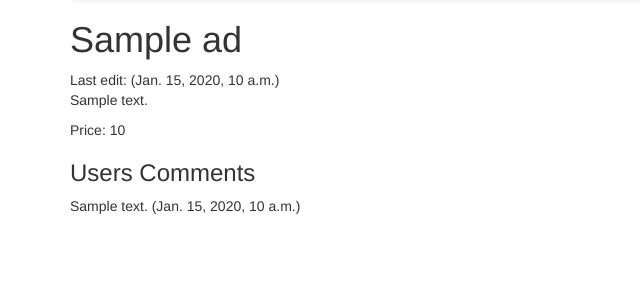
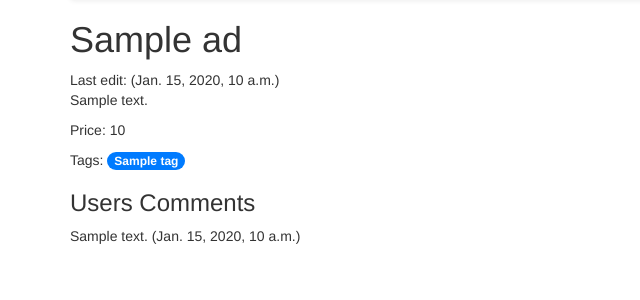
Before and after one commit to lucassf/Django-Project, a Django app: template ads/templates/ads/ad_detail.html in a window 1280 px wide. Shown: the part 52-352 px from the top of the page, without its empty margins (0-640 px from the left). Run offline with Django 3.2, Linux system fonts and the light colour scheme; the template is opened without the code that fills it: most values are stand-ins (such as "Sample title", 1, 10 or a date in 2020); some libraries are stand-ins or nearby versions.

Commit message:
Added tags

```diff
--- a/ads/forms.py
+++ b/ads/forms.py
@@ -18,7 +18,7 @@ class CreateForm(forms.ModelForm):
     # Hint: this will need to be changed for use in the ads application :)
     class Meta:
         model = Ad
-        fields = ['title', 'price', 'text', 'picture']
+        fields = ['title', 'price', 'text', 'picture', 'tags']
 
     # Validate the size of the picture
     def clean(self):
--- a/ads/models.py
+++ b/ads/models.py
@@ -1,6 +1,8 @@
 from django.db import models
 from django.core.validators import MinLengthValidator
 from django.conf import settings
+
+from taggit.managers import TaggableManager
 
 
 class Ad(models.Model):
@@ -15,6 +17,7 @@ class Ad(models.Model):
     content_type = models.CharField(
         max_length=256, null=True, help_text='The MIMEType of the file')
     favorites = models.ManyToManyField(settings.AUTH_USER_MODEL, through='Favorite', related_name='favorite_ads')
+    tags = TaggableManager()
 
     owner = models.ForeignKey(settings.AUTH_USER_MODEL,
                               on_delete=models.CASCADE)
--- a/ads/templates/ads/ad_detail.html
+++ b/ads/templates/ads/ad_detail.html
@@ -1,4 +1,12 @@
 {% extends "base_menu.html" %}
+
+{% block head %}
+<style>
+.badge_blue {
+    background-color: rgb(0, 123, 255);
+}
+</style>
+{% endblock %}
 
 {% block content %}
 <h1>{{ ad.title }}</h1>
@@ -13,9 +21,10 @@ Last edit: ({{ ad.updated_at }})
 {% endif %}
 <p>{{ ad.text }}</p>
 <p>Price: {{ ad.price }}</p>
+<p>Tags:{% for tag in ad.tags.all %} <span class="badge badge_blue">{{tag}}</span>{% endfor %}</p>
 
 {% if user.is_authenticated %}
-<br clear="all"/>
+<br clear="all" />
 <p>
     {% load crispy_forms_tags %}
 <form method="post" action="{% url 'ads:ad_comment_create' ad.id %}">
--- a/ads/views.py
+++ b/ads/views.py
@@ -63,6 +63,8 @@ class AdCreateView(LoginRequiredMixin, View):
         ad = form.save(commit=False)
         ad.owner = self.request.user
         ad.save()
+        form.save_m2m()
+
         return redirect(self.success_url)
 
 
@@ -86,6 +88,7 @@ class AdUpdateView(LoginRequiredMixin, View):
 
         ad = form.save(commit=False)
         ad.save()
+        form.save_m2m()
 
         return redirect(self.success_url)
 
--- a/mysite/settings.py
+++ b/mysite/settings.py
@@ -44,6 +44,7 @@ INSTALLED_APPS = [
     'django.contrib.messages',
     'django.contrib.staticfiles',
     'crispy_forms',
+    'taggit'
 ]
 
 MIDDLEWARE = [
@@ -57,6 +58,7 @@ MIDDLEWARE = [
 ]
 
 ROOT_URLCONF = 'mysite.urls'
+TAGGIT_CASE_INSENSITIVE = True
 
 TEMPLATES = [
     {
```
Also changed, not shown: ads/migrations/0005_ad_tags.py (added). Lines whose indentation alone changed are shown as unchanged.
